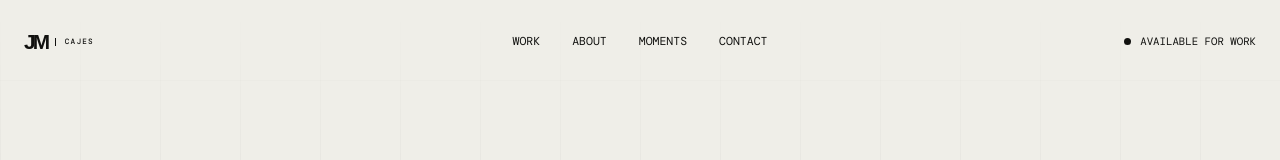
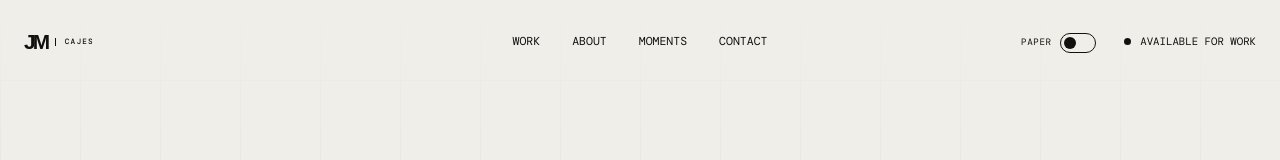
Before and after one commit to CajesJM/Jm-Portfolio, a React (Vite) app: page / in a window 1280 px wide. Shown: the top 160 px of the page. Built offline with nearby package versions, Linux system fonts and the light colour scheme; no server answers; a web font is replaced by a local one.

Commit message:
adding toggle button ink/paper

```diff
--- a/index.html
+++ b/index.html
@@ -20,6 +20,16 @@
     <title>JM Cajes — Creative Developer</title>
   </head>
   <body>
+    <script>
+      (() => {
+        try {
+          const theme = localStorage.getItem("portfolio-theme") === "ink" ? "ink" : "paper";
+          document.documentElement.dataset.theme = theme;
+          document.documentElement.style.colorScheme = theme === "ink" ? "dark" : "light";
+          document.querySelector('meta[name="theme-color"]').content = theme === "ink" ? "#11110f" : "#efeee8";
+        } catch {}
+      })();
+    </script>
     <div id="root"></div>
     <script type="module" src="/src/main.tsx"></script>
   </body>
--- a/src/components/Nav.tsx
+++ b/src/components/Nav.tsx
@@ -11,10 +11,78 @@ const links = [
 export default function Nav() {
   const [scrolled, setScrolled] = useState(false);
   const [open, setOpen] = useState(false);
+  const [themeTransitioning, setThemeTransitioning] = useState(false);
+  const [theme, setTheme] = useState<"paper" | "ink">(() => {
+    if (typeof window === "undefined") return "paper";
+    return window.localStorage.getItem("portfolio-theme") === "ink"
+      ? "ink"
+      : "paper";
+  });
 
   function openContactModal() {
     window.dispatchEvent(new Event("open-contact-modal"));
   }
+
+  async function toggleTheme(origin: { x: number; y: number }) {
+    if (themeTransitioning) return;
+
+    const nextTheme = theme === "paper" ? "ink" : "paper";
+    const reducedMotion = window.matchMedia(
+      "(prefers-reduced-motion: reduce)",
+    ).matches;
+
+    if (reducedMotion) {
+      setTheme(nextTheme);
+      return;
+    }
+
+    setThemeTransitioning(true);
+    const radius = Math.hypot(
+      Math.max(origin.x, window.innerWidth - origin.x),
+      Math.max(origin.y, window.innerHeight - origin.y),
+    );
+    const reveal = document.createElement("div");
+    reveal.className = "theme-reveal";
+    reveal.setAttribute("aria-hidden", "true");
+    reveal.style.setProperty(
+      "--reveal-color",
+      nextTheme === "ink" ? "rgba(241, 240, 235, 0.5)" : "rgba(17, 17, 15, 0.42)",
+    );
+    Object.assign(reveal.style, {
+      left: `${origin.x}px`,
+      top: `${origin.y}px`,
+      width: `${radius * 2}px`,
+      height: `${radius * 2}px`,
+    });
+    document.body.appendChild(reveal);
+    document.documentElement.classList.add("theme-changing");
+
+    try {
+      setTheme(nextTheme);
+      await reveal.animate(
+        [
+          { opacity: 0, transform: "translate(-50%, -50%) scale(0.02)" },
+          { opacity: 0.68, offset: 0.2 },
+          { opacity: 0.42, offset: 0.72 },
+          { opacity: 0, transform: "translate(-50%, -50%) scale(1)" },
+        ],
+        { duration: 1100, easing: "cubic-bezier(0.16, 1, 0.3, 1)", fill: "forwards" },
+      ).finished;
+    } finally {
+      reveal.remove();
+      document.documentElement.classList.remove("theme-changing");
+      setThemeTransitioning(false);
+    }
+  }
+
+  useEffect(() => {
+    document.documentElement.dataset.theme = theme;
+    document.documentElement.style.colorScheme = theme === "ink" ? "dark" : "light";
+    window.localStorage.setItem("portfolio-theme", theme);
+    document
+      .querySelector('meta[name="theme-color"]')
+      ?.setAttribute("content", theme === "ink" ? "#11110f" : "#efeee8");
+  }, [theme]);
 
   useEffect(() => {
     const onScroll = () => setScrolled(window.scrollY > 20);
@@ -30,15 +98,6 @@ export default function Nav() {
           <span className="nav__brand-mark">JM</span>
           <span className="nav__brand-name">Cajes</span>
         </a>
-        <button
-          className="nav__menu"
-          type="button"
-          aria-expanded={open}
-          aria-controls="primary-navigation"
-          onClick={() => setOpen((value) => !value)}
-        >
-          {open ? "Close" : "Menu"}
-        </button>
         <nav
           id="primary-navigation"
           className={open ? "is-open" : ""}
@@ -54,16 +113,70 @@ export default function Nav() {
             ))}
           </ul>
         </nav>
+        <div className="nav__actions">
+          <div className="nav__theme-desktop">
+            <ThemeToggle
+              theme={theme}
+              disabled={themeTransitioning}
+              onToggle={toggleTheme}
+            />
+          </div>
+          <button
+            className="nav__availability"
+            type="button"
+            aria-haspopup="dialog"
+            onClick={openContactModal}
+          >
+            <i />
+            Available for work
+          </button>
+        </div>
         <button
-          className="nav__availability"
+          className="nav__menu"
           type="button"
-          aria-haspopup="dialog"
-          onClick={openContactModal}
+          aria-expanded={open}
+          aria-controls="primary-navigation"
+          onClick={() => setOpen((value) => !value)}
         >
-          <i />
-          Available for work
+          {open ? "Close" : "Menu"}
         </button>
       </div>
     </header>
   );
 }
+
+function ThemeToggle({
+  theme,
+  disabled,
+  onToggle,
+}: {
+  theme: "paper" | "ink";
+  disabled: boolean;
+  onToggle: (origin: { x: number; y: number }) => void;
+}) {
+  const nextTheme = theme === "paper" ? "Ink" : "Paper";
+
+  return (
+    <button
+      className="theme-toggle"
+      type="button"
+      role="switch"
+      aria-checked={theme === "ink"}
+      aria-label={`Switch to ${nextTheme} theme`}
+      title={`Switch to ${nextTheme} theme`}
+      disabled={disabled}
+      onClick={(event) => {
+        const bounds = event.currentTarget.getBoundingClientRect();
+        onToggle({
+          x: bounds.left + bounds.width / 2,
+          y: bounds.top + bounds.height / 2,
+        });
+      }}
+    >
+      <span className="theme-toggle__label">{theme}</span>
+      <span className="theme-toggle__track" aria-hidden="true">
+        <span />
+      </span>
+    </button>
+  );
+}
--- a/src/index.css
+++ b/src/index.css
@@ -8,12 +8,23 @@
   --muted: #68675f;
   --line: rgba(17, 17, 15, 0.18);
   --line-dark: rgba(249, 248, 243, 0.18);
+  --paper-glass: rgba(249, 248, 243, 0.94);
   --display: "Syne", sans-serif;
   --logo: "Unbounded", sans-serif;
   --body: "Manrope", sans-serif;
   --mono: "DM Mono", monospace;
   --container: 1240px;
   --ease: cubic-bezier(0.16, 1, 0.3, 1);
+}
+
+:root[data-theme="ink"] {
+  --ink: #f1f0eb;
+  --paper: #11110f;
+  --paper-deep: #1a1a17;
+  --muted: #999890;
+  --line: rgba(241, 240, 235, 0.18);
+  --line-dark: rgba(17, 17, 15, 0.18);
+  --paper-glass: rgba(17, 17, 15, 0.94);
 }
 
 *,
@@ -36,6 +47,16 @@ body {
   line-height: 1.6;
   overflow-x: hidden;
   -webkit-font-smoothing: antialiased;
+  transition: color 680ms var(--ease), background-color 680ms var(--ease);
+}
+
+html.theme-changing *,
+html.theme-changing *::before,
+html.theme-changing *::after {
+  transition-property: color, background-color, border-color, box-shadow,
+    text-decoration-color, -webkit-text-stroke-color, transform, opacity !important;
+  transition-duration: 680ms !important;
+  transition-timing-function: var(--ease) !important;
 }
 
 ::selection {
--- a/src/styles/Contact.css
+++ b/src/styles/Contact.css
@@ -210,7 +210,7 @@
 
 .contact-form input::placeholder,
 .contact-form textarea::placeholder {
-  color: #918f86;
+  color: var(--muted);
 }
 
 .contact-form input:focus,
--- a/src/styles/Experience.css
+++ b/src/styles/Experience.css
@@ -145,7 +145,7 @@
   width: min(1120px, 100%);
   height: min(92vh, 900px);
   overflow: hidden;
-  border: 1px solid rgba(249, 248, 243, 0.3);
+  border: 1px solid color-mix(in srgb, var(--ink) 30%, transparent);
   background: var(--paper);
   grid-template-rows: auto minmax(0, 1fr);
 }
--- a/src/styles/Hero.css
+++ b/src/styles/Hero.css
@@ -26,7 +26,7 @@
   z-index: -1;
   display: flex;
   width: max-content;
-  color: rgba(17, 17, 15, 0.08);
+  color: color-mix(in srgb, var(--ink) 8%, transparent);
   font-family: var(--display);
   font-size: clamp(5rem, 12vw, 12rem);
   font-weight: 800;
@@ -142,7 +142,7 @@
 .hero__portrait::after {
   position: absolute;
   inset: 0;
-  border: 10px solid rgba(249, 248, 243, 0.25);
+  border: 10px solid color-mix(in srgb, var(--paper) 25%, transparent);
   content: "";
   pointer-events: none;
 }
@@ -188,7 +188,8 @@
   position: absolute;
   z-index: 4;
   border: 1px solid var(--ink);
-  background: rgba(249, 248, 243, 0.94);
+  color: var(--ink);
+  background: var(--paper-glass);
   box-shadow: 6px 6px 0 var(--ink);
   backdrop-filter: blur(8px);
 }
--- a/src/styles/Nav.css
+++ b/src/styles/Nav.css
@@ -9,7 +9,7 @@
 
 .nav--scrolled {
   border-bottom: 1px solid var(--line);
-  background: rgba(239, 238, 232, 0.9);
+  background: color-mix(in srgb, var(--paper) 90%, transparent);
   backdrop-filter: blur(16px);
 }
 
@@ -87,6 +87,89 @@
   cursor: pointer;
 }
 
+.nav__actions {
+  display: flex;
+  align-items: center;
+  justify-self: end;
+  gap: clamp(0.8rem, 2vw, 1.5rem);
+}
+
+.theme-toggle {
+  display: inline-flex;
+  align-items: center;
+  gap: 0.55rem;
+  border: 0;
+  padding: 0.25rem;
+  color: inherit;
+  background: transparent;
+  cursor: pointer;
+}
+
+.theme-toggle:disabled {
+  cursor: pointer;
+}
+
+.theme-reveal {
+  position: fixed;
+  z-index: 1000;
+  border: 2px solid var(--reveal-color);
+  border-radius: 50%;
+  background: transparent;
+  box-shadow: 0 0 32px var(--reveal-color);
+  pointer-events: none;
+  will-change: transform, opacity;
+}
+
+.theme-reveal::before,
+.theme-reveal::after {
+  position: absolute;
+  border: 1px solid var(--reveal-color);
+  border-radius: inherit;
+  content: "";
+}
+
+.theme-reveal::before {
+  inset: 6%;
+}
+
+.theme-reveal::after {
+  inset: 12%;
+  opacity: 0.65;
+}
+
+.theme-toggle__label {
+  min-width: 2.7rem;
+  font-family: var(--mono);
+  font-size: 0.58rem;
+  letter-spacing: 0.06em;
+  text-align: right;
+  text-transform: uppercase;
+}
+
+.theme-toggle__track {
+  position: relative;
+  display: block;
+  width: 36px;
+  height: 20px;
+  border: 1px solid var(--ink);
+  border-radius: 999px;
+}
+
+.theme-toggle__track span {
+  position: absolute;
+  top: 3px;
+  left: 3px;
+  width: 12px;
+  height: 12px;
+  border-radius: 50%;
+  background: var(--ink);
+  transition: transform 680ms var(--ease);
+}
+
+[data-theme="ink"] .theme-toggle__track span {
+  transform: translateX(16px);
+}
+
 .nav__availability:hover {
   text-decoration: underline;
   text-underline-offset: 5px;
@@ -119,7 +202,8 @@
 @media (max-width: 760px) {
   .nav__inner {
     min-height: 70px;
-    grid-template-columns: 1fr auto;
+    grid-template-columns: 1fr auto auto;
+    gap: 0.7rem;
   }
 
   .nav__menu {
@@ -164,4 +248,28 @@
     letter-spacing: 0.06em;
     text-transform: uppercase;
   }
+
+  .nav__actions {
+    grid-column: 2;
+    grid-row: 1;
+  }
+
+  .nav__menu {
+    grid-column: 3;
+    grid-row: 1;
+  }
 }
+
+@media (max-width: 430px) {
+  .nav__inner {
+    gap: 0.5rem;
+  }
+
+  .nav__theme-desktop .theme-toggle__label {
+    position: absolute;
+    width: 1px;
+    height: 1px;
+    overflow: hidden;
+    clip-path: inset(50%);
+  }
+}
--- a/src/styles/Process.css
+++ b/src/styles/Process.css
@@ -18,7 +18,7 @@
 }
 
 .process__bio p {
-  color: #a7a59c;
+  color: color-mix(in srgb, var(--paper) 65%, transparent);
 }
 
 .process__bio .process__lead {
@@ -53,12 +53,12 @@
 
 .capability:hover {
   padding-inline: 1rem;
-  background: rgba(249, 248, 243, 0.06);
+  background: color-mix(in srgb, var(--paper) 6%, transparent);
 }
 
 .capability > span:first-child,
 .capability p {
-  color: #8b8981;
+  color: color-mix(in srgb, var(--paper) 55%, transparent);
 }
 
 .capability h3 {
@@ -94,7 +94,7 @@
   font-weight: 700;
   letter-spacing: -0.06em;
   line-height: 1;
-  -webkit-text-stroke: 1px rgba(249, 248, 243, 0.3);
+  -webkit-text-stroke: 1px color-mix(in srgb, var(--paper) 30%, transparent);
   animation: processMarquee 25s linear infinite;
 }
 
```
Also changed, not shown: src/styles/GitHubActivity.css (+14 -14 lines).
